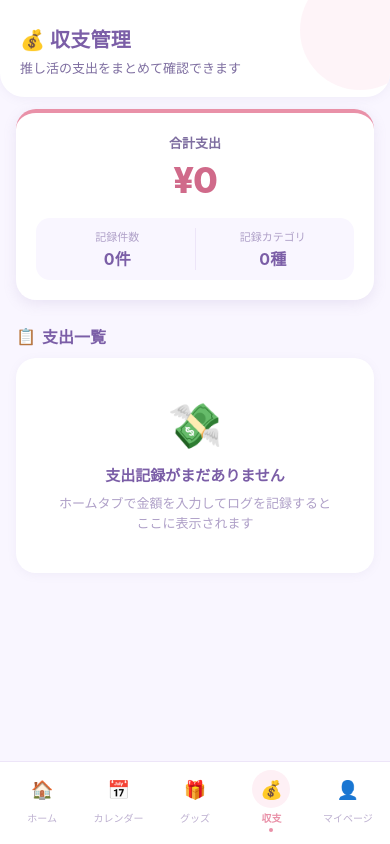
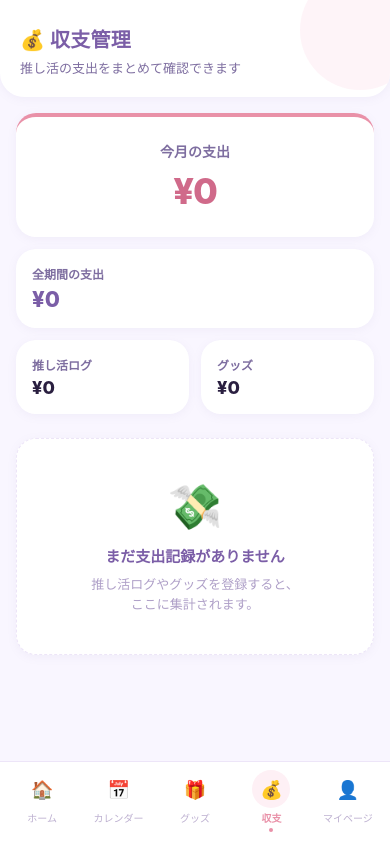
Before and after one commit to jun-devlog/oshikatsu-app, a React Native app: screen / in a window 390 px wide. Both pictures are taken after a click on the element "💰 収支". Built offline with nearby package versions, Linux system fonts and the light colour scheme.

Commit message:
improve finance tab

```diff
--- a/App.tsx
+++ b/App.tsx
@@ -92,7 +92,7 @@ export default function App() {
           />
         );
       case 'budget':
-        return <BudgetTab logs={logs} oshis={oshis} />;
+        return <BudgetTab logs={logs} oshis={oshis} goods={goods} />;
       case 'mypage':
         return <MyPageTab oshis={oshis} logs={logs} />;
     }
--- a/src/screens/BudgetTab.tsx
+++ b/src/screens/BudgetTab.tsx
@@ -1,30 +1,118 @@
-import React from 'react';
+import React, { useMemo } from 'react';
 import { ScrollView, View, Text, StyleSheet } from 'react-native';
-import { OshiLog, Oshi } from '../types/oshi';
+import { OshiLog, Oshi, OshiGoods } from '../types/oshi';
 import { formatAmount, formatDateShort } from '../utils/format';
+import { getTodayString } from '../utils/date';
 import { COLORS, RADIUS, SHADOW } from '../styles/theme';
 
 type Props = {
   logs: OshiLog[];
   oshis: Oshi[];
+  goods?: OshiGoods[];
 };
 
 const CAT_ICONS: Record<string, string> = {
+  // ログカテゴリ
   配信: '📺', ライブ: '🎤', グッズ: '🛍️',
   イベント: '🎪', 聖地巡礼: '🗺️', 感想: '💭',
   支出: '💸', その他: '📌',
+  // グッズカテゴリ
+  アクスタ: '🧍', 缶バッジ: '📛', ぬい: '🧸',
+  写真: '📸', 'CD/DVD': '💿', 本: '📚',
+  衣類: '👕',
 };
 
-export default function BudgetTab({ logs, oshis }: Props) {
-  const logsWithAmount = logs.filter((l) => l.amount != null && l.amount > 0);
-  const totalAmount = logsWithAmount.reduce((sum, l) => sum + (l.amount ?? 0), 0);
+type ExpenseItem = {
+  id: string;
+  type: 'log' | 'goods';
+  date: string;
+  title: string;
+  category: string;
+  oshiId: string;
+  amount: number;
+  createdAt: string;
+};
 
-  // カテゴリ別合計
-  const breakdown = logsWithAmount.reduce<Record<string, number>>((acc, l) => {
-    acc[l.category] = (acc[l.category] ?? 0) + (l.amount ?? 0);
-    return acc;
-  }, {});
+export default function BudgetTab({ logs, oshis, goods = [] }: Props) {
+  // 1. 支出データを統合
+  const expenses = useMemo(() => {
+    const items: ExpenseItem[] = [];
+
+    // ログ由来の支出
+    logs.forEach((log) => {
+      if (log.amount != null && log.amount > 0) {
+        items.push({
+          id: `log_${log.id}`,
+          type: 'log',
+          date: log.date,
+          title: log.title,
+          category: log.category,
+          oshiId: log.oshiId,
+          amount: log.amount,
+          createdAt: log.createdAt,
+        });
+      }
+    });
+
+    // グッズ由来の支出
+    goods.forEach((g) => {
+      if (g.price != null && g.price > 0) {
+        items.push({
+          id: `goods_${g.id}`,
+          type: 'goods',
+          date: g.purchaseDate,
+          title: g.name,
+          category: g.category,
+          oshiId: g.oshiId,
+          amount: g.price,
+          createdAt: g.createdAt,
+        });
+      }
+    });
+
+    return items;
+  }, [logs, goods]);
+
+  // 2. 集計
+  const thisMonthPrefix = getTodayString().substring(0, 7); // YYYY-MM
+
+  let totalAmount = 0;
+  let thisMonthAmount = 0;
+  let logTotal = 0;
+  let goodsTotal = 0;
+  const breakdown: Record<string, number> = {};
+
+  expenses.forEach((item) => {
+    totalAmount += item.amount;
+
+    if (item.date.startsWith(thisMonthPrefix)) {
+      thisMonthAmount += item.amount;
+    }
+
+    if (item.type === 'log') {
+      logTotal += item.amount;
+    } else {
+      goodsTotal += item.amount;
+    }
+
+    breakdown[item.category] = (breakdown[item.category] ?? 0) + item.amount;
+  });
+
   const breakdownEntries = Object.entries(breakdown).sort((a, b) => b[1] - a[1]);
+
+  // 3. リスト表示用（新しい順、最大10件）
+  const recentExpenses = useMemo(() => {
+    return [...expenses]
+      .sort((a, b) => {
+        if (a.date < b.date) return 1;
+        if (a.date > b.date) return -1;
+        // 日付が同じなら登録順
+        if (a.createdAt < b.createdAt) return 1;
+        if (a.createdAt > b.createdAt) return -1;
+        return 0;
+      })
+      .slice(0, 10);
+  }, [expenses]);
 
   const getOshiName = (oshiId: string) =>
     oshis.find((o) => o.id === oshiId)?.name ?? '不明';
@@ -43,26 +131,46 @@ export default function BudgetTab({ logs, oshis }: Props) {
       </View>
 
       <View style={styles.body}>
-        {/* 合計支出カード（LP「収支管理」画面参考） */}
-        <View style={styles.totalCard}>
-          <Text style={styles.totalLabel}>合計支出</Text>
-          <Text style={styles.totalAmount}>{formatAmount(totalAmount)}</Text>
-          <View style={styles.totalRow}>
-            <View style={styles.totalSub}>
-              <Text style={styles.totalSubLabel}>記録件数</Text>
-              <Text style={styles.totalSubVal}>{logsWithAmount.length}件</Text>
+        {/* ── 1. サマリーカード ── */}
+        <View style={styles.summaryGrid}>
+          {/* 今月の支出 */}
+          <View style={[styles.summaryCard, styles.summaryCardMain]}>
+            <Text style={styles.summaryLabelMain}>今月の支出</Text>
+            <Text style={styles.summaryAmountMain}>{formatAmount(thisMonthAmount)}</Text>
           </View>
-            <View style={styles.totalSubDivider} />
-            <View style={styles.totalSub}>
-              <Text style={styles.totalSubLabel}>記録カテゴリ</Text>
-              <Text style={styles.totalSubVal}>{breakdownEntries.length}種</Text>
+
+          {/* 全期間の支出 */}
+          <View style={styles.summaryCard}>
+            <Text style={styles.summaryLabel}>全期間の支出</Text>
+            <Text style={styles.summaryAmount}>{formatAmount(totalAmount)}</Text>
+          </View>
+
+          <View style={styles.summaryRow}>
+            {/* ログ支出 */}
+            <View style={[styles.summaryCard, styles.summaryCardHalf]}>
+              <Text style={styles.summaryLabel}>推し活ログ</Text>
+              <Text style={styles.summaryAmountSmall}>{formatAmount(logTotal)}</Text>
+            </View>
+
+            {/* グッズ支出 */}
+            <View style={[styles.summaryCard, styles.summaryCardHalf]}>
+              <Text style={styles.summaryLabel}>グッズ</Text>
+              <Text style={styles.summaryAmountSmall}>{formatAmount(goodsTotal)}</Text>
             </View>
           </View>
         </View>
 
-        {/* カテゴリ別内訳 */}
-        {breakdownEntries.length > 0 && (
+        {expenses.length === 0 ? (
+          <View style={styles.empty}>
+            <Text style={styles.emptyEmoji}>💸</Text>
+            <Text style={styles.emptyTitle}>まだ支出記録がありません</Text>
+            <Text style={styles.emptyDesc}>
+              推し活ログやグッズを登録すると、{'\n'}ここに集計されます。
+            </Text>
+          </View>
+        ) : (
           <>
+            {/* ── 2. カテゴリ別支出 ── */}
             <View style={styles.sectionHeaderRow}>
               <Text style={styles.sectionEmoji}>📊</Text>
               <Text style={styles.sectionTitle}>カテゴリ別</Text>
@@ -80,76 +188,56 @@ export default function BudgetTab({ logs, oshis }: Props) {
                     ]}
                   >
                     <View style={styles.breakdownLeft}>
-                      <View
-                        style={[
-                          styles.breakdownDot,
-                          { backgroundColor: catStyle.text },
-                        ]}
-                      />
+                      <View style={[styles.breakdownDot, { backgroundColor: catStyle.text || COLORS.primary }]} />
                       <Text style={styles.breakdownIcon}>{CAT_ICONS[cat] ?? '📌'}</Text>
                       <Text style={styles.breakdownCat}>{cat}</Text>
                     </View>
                     <View style={styles.breakdownRight}>
-                      <Text style={styles.breakdownRatio}>
-                        {Math.round(ratio * 100)}%
-                      </Text>
-                      <Text style={styles.breakdownAmount}>
-                        -{formatAmount(amount)}
-                      </Text>
+                      <Text style={styles.breakdownRatio}>{Math.round(ratio * 100)}%</Text>
+                      <Text style={styles.breakdownAmount}>{formatAmount(amount)}</Text>
                     </View>
                   </View>
                 );
               })}
             </View>
-          </>
-        )}
 
-        {/* 支出ログ一覧 */}
+            {/* ── 3. 最近の支出一覧 ── */}
             <View style={styles.sectionHeaderRow}>
               <Text style={styles.sectionEmoji}>📋</Text>
-          <Text style={styles.sectionTitle}>支出一覧</Text>
-          {logsWithAmount.length > 0 && (
-            <Text style={styles.sectionHint}>{logsWithAmount.length}件</Text>
-          )}
+              <Text style={styles.sectionTitle}>最近の支出</Text>
             </View>
-
-        {logsWithAmount.length === 0 ? (
-          <View style={styles.empty}>
-            <Text style={styles.emptyEmoji}>💸</Text>
-            <Text style={styles.emptyTitle}>支出記録がまだありません</Text>
-            <Text style={styles.emptyDesc}>
-              ホームタブで金額を入力してログを記録すると{'\n'}ここに表示されます
-            </Text>
-          </View>
-        ) : (
-          logsWithAmount.map((log) => {
-            const catStyle = COLORS.cat[log.category] ?? COLORS.cat['その他'];
+            {recentExpenses.map((item) => {
+              const catStyle = COLORS.cat[item.category] ?? COLORS.cat['その他'];
               return (
-              <View key={log.id} style={styles.logRow}>
+                <View key={item.id} style={styles.logRow}>
                   <View style={styles.logLeft}>
-                  <Text style={styles.logDate}>{formatDateShort(log.date)}</Text>
-                  <Text style={styles.logTitle}>{log.title}</Text>
+                    <Text style={styles.logDate}>{formatDateShort(item.date)}</Text>
+                    <Text style={styles.logTitle}>{item.title}</Text>
                     <View style={styles.logMeta}>
-                    <Text style={styles.logOshi}>💕 {getOshiName(log.oshiId)}</Text>
+                      <Text style={styles.logOshi}>💕 {getOshiName(item.oshiId)}</Text>
                       <View
                         style={[
                           styles.logCatBadge,
                           {
-                          backgroundColor: catStyle.bg,
-                          borderColor: catStyle.border,
+                            backgroundColor: catStyle.bg || COLORS.primaryLight,
+                            borderColor: catStyle.border || COLORS.primary,
                           },
                         ]}
                       >
-                      <Text style={[styles.logCatText, { color: catStyle.text }]}>
-                        {CAT_ICONS[log.category]}{log.category}
+                        <Text style={[styles.logCatText, { color: catStyle.text || COLORS.primaryDark }]}>
+                          {CAT_ICONS[item.category]}{item.category}
                         </Text>
+                      </View>
+                      <View style={styles.typeBadge}>
+                        <Text style={styles.typeText}>{item.type === 'log' ? 'ログ' : 'グッズ'}</Text>
                       </View>
                     </View>
                   </View>
-                <Text style={styles.logAmount}>-{formatAmount(log.amount!)}</Text>
+                  <Text style={styles.logAmount}>-{formatAmount(item.amount)}</Text>
                 </View>
               );
-          })
+            })}
+          </>
         )}
       </View>
     </ScrollView>
@@ -158,7 +246,7 @@ export default function BudgetTab({ logs, oshis }: Props) {
 
 const styles = StyleSheet.create({
   scroll: { flex: 1 },
-  content: { paddingBottom: 32 },
+  content: { paddingBottom: 40 },
 
   // ページヘッダー
   pageHeader: {
@@ -166,7 +254,7 @@ const styles = StyleSheet.create({
     paddingTop: 24, paddingBottom: 20,
     paddingHorizontal: 20,
     borderBottomLeftRadius: 24, borderBottomRightRadius: 24,
-    overflow: 'hidden', marginBottom: 8,
+    overflow: 'hidden', marginBottom: 16,
     ...SHADOW.card,
   },
   pageHeaderDeco: {
@@ -180,60 +268,84 @@ const styles = StyleSheet.create({
   },
   pageSub: { fontSize: 13, color: COLORS.textSecondary, lineHeight: 18 },
 
-  body: { paddingHorizontal: 16, paddingTop: 4 },
+  body: { paddingHorizontal: 16 },
 
-  // 合計支出カード（LP 収支管理画面風）
-  totalCard: {
+  // ── サマリーカード ──
+  summaryGrid: {
+    gap: 12,
+    marginBottom: 24,
+  },
+  summaryCard: {
     backgroundColor: COLORS.cardBg,
     borderRadius: RADIUS.card,
-    padding: 20, marginBottom: 20,
+    padding: 16,
+    ...SHADOW.card,
+    justifyContent: 'center',
+  },
+  summaryCardMain: {
+    paddingVertical: 24,
     alignItems: 'center',
-    ...SHADOW.cardStrong,
-    borderTopWidth: 4, borderTopColor: COLORS.primary,
+    borderTopWidth: 4,
+    borderTopColor: COLORS.primary,
   },
-  totalLabel: {
-    fontSize: 13, color: COLORS.textSecondary,
-    fontWeight: '600', marginBottom: 6,
+  summaryRow: {
+    flexDirection: 'row',
+    gap: 12,
   },
-  totalAmount: {
-    fontSize: 36, fontWeight: '800',
-    color: COLORS.primaryDark, letterSpacing: -1, marginBottom: 16,
+  summaryCardHalf: {
+    flex: 1,
   },
-  totalRow: {
-    flexDirection: 'row', width: '100%',
-    backgroundColor: COLORS.background, borderRadius: RADIUS.cardSm,
-    paddingVertical: 10, paddingHorizontal: 16,
+  summaryLabelMain: {
+    fontSize: 14,
+    fontWeight: '700',
+    color: COLORS.textSecondary,
+    marginBottom: 8,
   },
-  totalSub: { flex: 1, alignItems: 'center' },
-  totalSubLabel: { fontSize: 11, color: COLORS.textTertiary, marginBottom: 2 },
-  totalSubVal: { fontSize: 16, fontWeight: '700', color: COLORS.accentDark },
-  totalSubDivider: {
-    width: 1, backgroundColor: COLORS.border, marginHorizontal: 12,
+  summaryAmountMain: {
+    fontSize: 36,
+    fontWeight: '800',
+    color: COLORS.primaryDark,
+    letterSpacing: -1,
+  },
+  summaryLabel: {
+    fontSize: 12,
+    fontWeight: '600',
+    color: COLORS.textSecondary,
+    marginBottom: 4,
+  },
+  summaryAmount: {
+    fontSize: 22,
+    fontWeight: '800',
+    color: COLORS.accentDark,
+  },
+  summaryAmountSmall: {
+    fontSize: 18,
+    fontWeight: '800',
+    color: COLORS.text,
   },
 
-  // セクションヘッダー
+  // ── セクションヘッダー ──
   sectionHeaderRow: {
     flexDirection: 'row', alignItems: 'center',
-    gap: 6, marginBottom: 10, marginTop: 4,
+    gap: 6, marginBottom: 12, marginTop: 8,
   },
   sectionEmoji: { fontSize: 16 },
   sectionTitle: {
-    fontSize: 16, fontWeight: '700',
+    fontSize: 15, fontWeight: '800',
     color: COLORS.accentDark, flex: 1,
   },
-  sectionHint: { fontSize: 12, color: COLORS.textTertiary },
 
-  // カテゴリ別内訳カード
+  // ── カテゴリ別内訳カード ──
   breakdownCard: {
     backgroundColor: COLORS.cardBg,
     borderRadius: RADIUS.card,
-    paddingHorizontal: 16, marginBottom: 20,
+    paddingHorizontal: 16, marginBottom: 24,
     ...SHADOW.card,
   },
   breakdownRow: {
     flexDirection: 'row', alignItems: 'center',
     justifyContent: 'space-between',
-    paddingVertical: 12,
+    paddingVertical: 14,
   },
   breakdownRowBorder: {
     borderBottomWidth: 1, borderBottomColor: COLORS.divider,
@@ -256,43 +368,55 @@ const styles = StyleSheet.create({
     fontWeight: '600',
   },
   breakdownAmount: {
-    fontSize: 15, fontWeight: '700', color: '#D94949',
-    minWidth: 80, textAlign: 'right',
+    fontSize: 15, fontWeight: '700', color: COLORS.text,
+    minWidth: 70, textAlign: 'right',
   },
 
-  // 支出ログ行（LP の収支管理リストスタイル）
+  // ── 支出リスト ──
   logRow: {
     flexDirection: 'row', alignItems: 'center',
     justifyContent: 'space-between',
     backgroundColor: COLORS.cardBg,
     borderRadius: RADIUS.cardSm,
-    paddingVertical: 12, paddingHorizontal: 14,
-    marginBottom: 8, ...SHADOW.card,
+    paddingVertical: 14, paddingHorizontal: 16,
+    marginBottom: 10, ...SHADOW.card,
   },
   logLeft: { flex: 1, marginRight: 12 },
   logDate: {
     fontSize: 11, color: COLORS.textTertiary,
-    fontWeight: '600', marginBottom: 3,
+    fontWeight: '600', marginBottom: 4,
   },
   logTitle: {
-    fontSize: 14, fontWeight: '700',
-    color: COLORS.text, marginBottom: 4,
+    fontSize: 15, fontWeight: '700',
+    color: COLORS.text, marginBottom: 6,
   },
   logMeta: { flexDirection: 'row', alignItems: 'center', gap: 8 },
   logOshi: { fontSize: 11, color: COLORS.primary, fontWeight: '600' },
   logCatBadge: {
-    paddingHorizontal: 7, paddingVertical: 2,
+    paddingHorizontal: 6, paddingVertical: 2,
     borderRadius: RADIUS.chip, borderWidth: 1,
   },
   logCatText: { fontSize: 10, fontWeight: '600' },
+  typeBadge: {
+    backgroundColor: COLORS.inputBg,
+    paddingHorizontal: 6,
+    paddingVertical: 2,
+    borderRadius: RADIUS.chip,
+  },
+  typeText: {
+    fontSize: 10,
+    fontWeight: '600',
+    color: COLORS.textSecondary,
+  },
   logAmount: {
-    fontSize: 15, fontWeight: '700', color: '#D94949',
+    fontSize: 16, fontWeight: '800', color: '#D94949',
   },
 
-  // 空状態
+  // ── 空状態 ──
   empty: {
     backgroundColor: COLORS.cardBg, borderRadius: RADIUS.card,
     paddingVertical: 40, alignItems: 'center', ...SHADOW.card,
+    borderWidth: 1.5, borderColor: COLORS.border, borderStyle: 'dashed',
   },
   emptyEmoji: { fontSize: 44, marginBottom: 12 },
   emptyTitle: {
```
Lines whose indentation alone changed are shown as unchanged.
